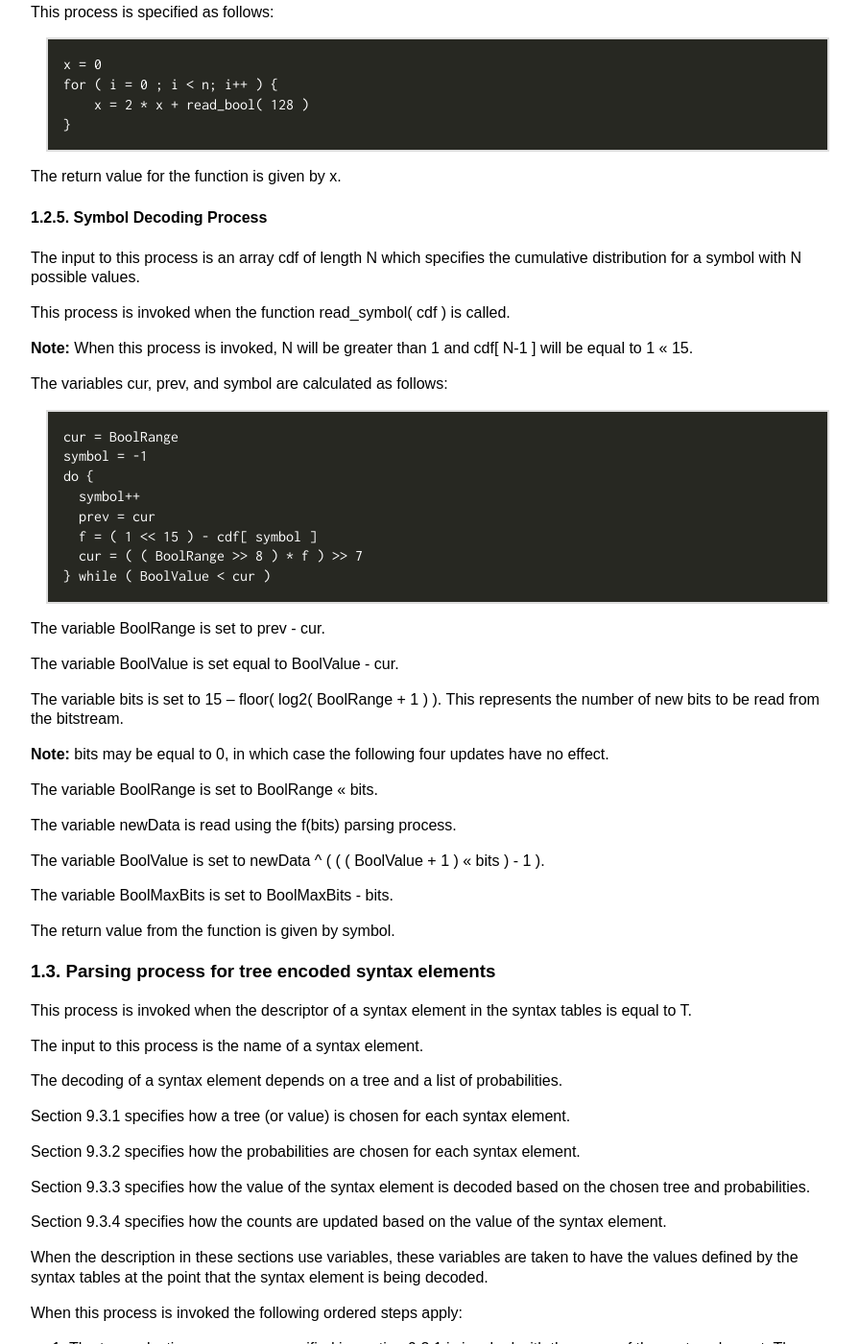
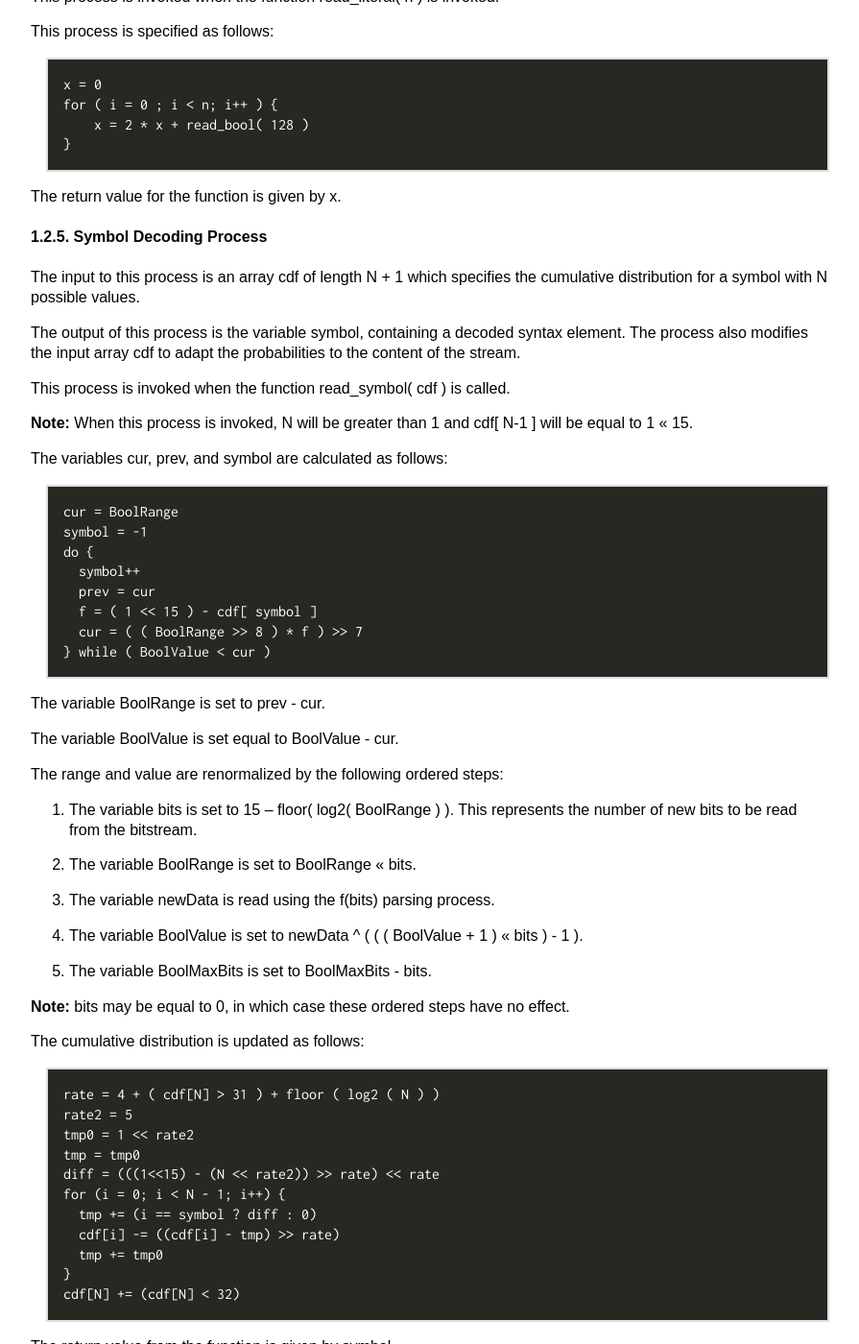
Before and after one commit to AOMediaCodec/av1-spec, a Jekyll site: the page built from 09.parsing.process.md, in a window 1280 px wide and 1400 px high, scrolled down 1733 px. Shown: the whole window at 96% size, without its empty margins (96-991 px from the left). Built offline with Jekyll 4.4.1, drawn with Linux system fonts in a browser that asks for light colours; our own code applies the rules of GitHub Pages for plain Markdown files; some of the changed text lies outside the part shown.

Commit message:
[ec_adapt] Add ec_adapt experiment
Change-Id: I6fbddb8151ef8e745d1b2ff59456a74359fb7ac7

```diff
--- a/09.parsing.process.md
+++ b/09.parsing.process.md
@@ -63,10 +63,11 @@ The output of this process is the variable bool, containing a decoded bool.
 This process is invoked when the function read_bool( p ) is called from the
 syntax structure.
 
-An array cdf of length 2 is constructed as follows:
+An array cdf of length 3 is constructed as follows:
 ~~~~
 cdf[ 0 ] = ( ( p << 15 ) + 256 – p ) >> 8
 cdf[ 1 ] = 1 << 15
+cdf[ 2 ] = 0
 ~~~~
 The return value for the function is given by read_symbol( cdf ).
 
@@ -104,7 +105,9 @@ The return value for the function is given by x.
 
 #### Symbol Decoding Process
 
-The input to this process is an array cdf of length N which specifies the cumulative distribution for a symbol with N possible values.
+The input to this process is an array cdf of length N + 1 which specifies the cumulative distribution for a symbol with N possible values.
+
+The output of this process is the variable symbol, containing a decoded syntax element.  The process also modifies the input array cdf to adapt the probabilities to the content of the stream.
 
 This process is invoked when the function read_symbol( cdf ) is called.
 
@@ -127,18 +130,36 @@ The variable BoolRange is set to prev - cur.
 
 The variable BoolValue is set equal to BoolValue - cur.
 
-The variable bits is set to 15 – floor( log2( BoolRange + 1 ) ).
-This represents the number of new bits to be read from the bitstream.
+The range and value are renormalized by the following ordered steps:
 
-**Note:** bits may be equal to 0, in which case the following four updates have no effect.
+  1. The variable bits is set to 15 – floor( log2( BoolRange ) ).
+  This represents the number of new bits to be read from the bitstream.
 
-The variable BoolRange is set to BoolRange << bits.
+  2. The variable BoolRange is set to BoolRange << bits.
 
-The variable newData is read using the f(bits) parsing process.
+  3. The variable newData is read using the f(bits) parsing process.
 
-The variable BoolValue is set to newData ^ ( ( ( BoolValue + 1 ) << bits ) - 1 ).
+  4. The variable BoolValue is set to newData ^ ( ( ( BoolValue + 1 ) << bits ) - 1 ).
 
-The variable BoolMaxBits is set to BoolMaxBits - bits.
+  5. The variable BoolMaxBits is set to BoolMaxBits - bits.
+
+  **Note:** bits may be equal to 0, in which case these ordered steps have no effect.
+
+The cumulative distribution is updated as follows:
+
+~~~~
+rate = 4 + ( cdf[N] > 31 ) + floor ( log2 ( N ) )
+rate2 = 5
+tmp0 = 1 << rate2
+tmp = tmp0
+diff = (((1<<15) - (N << rate2)) >> rate) << rate
+for (i = 0; i < N - 1; i++) {
+  tmp += (i == symbol ? diff : 0)
+  cdf[i] -= ((cdf[i] - tmp) >> rate)
+  tmp += tmp0
+}
+cdf[N] += (cdf[N] < 32)
+~~~~
 
 The return value from the function is given by symbol.
 
```
Also changed, not shown: 10.additional.tables.md (+99 -91 lines).
